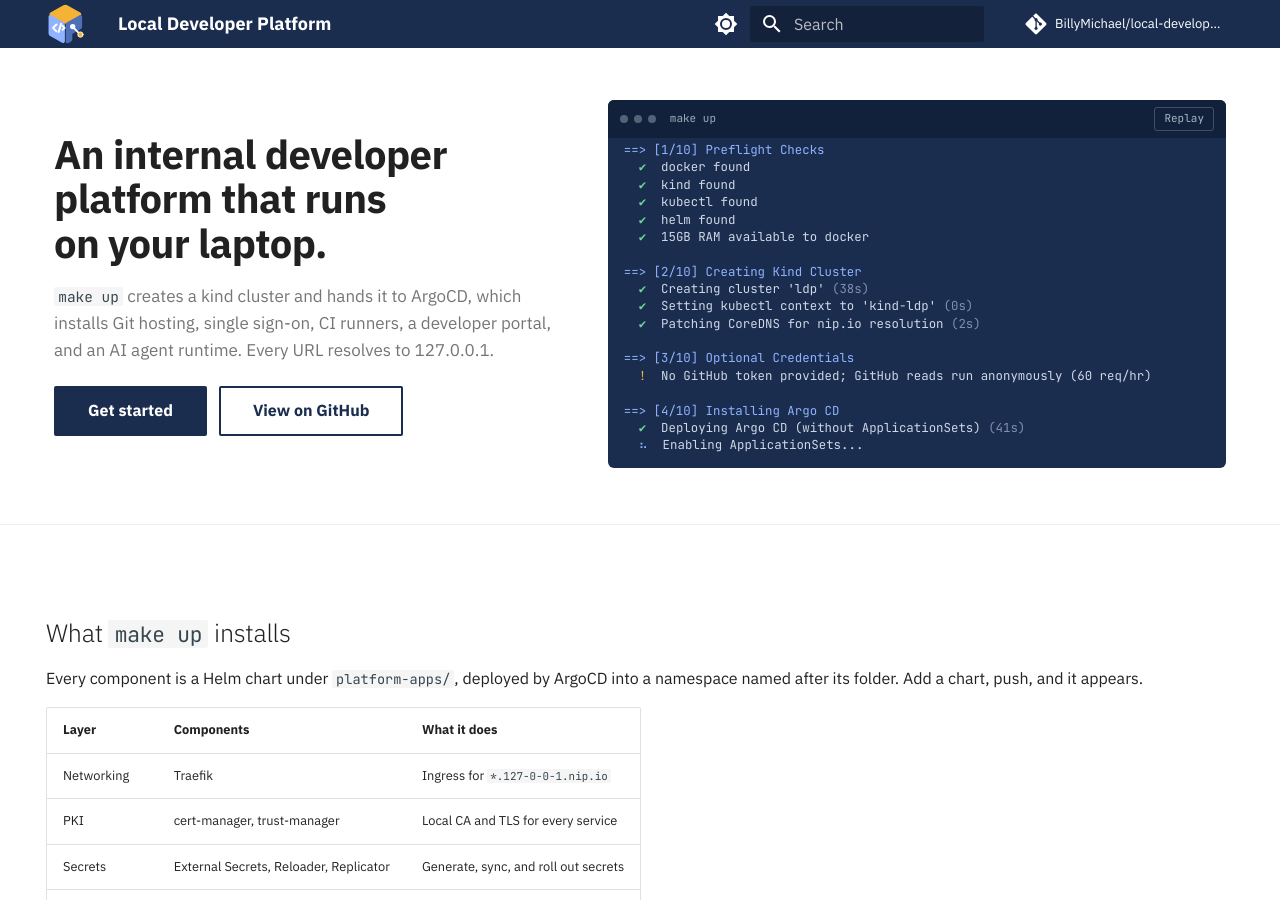
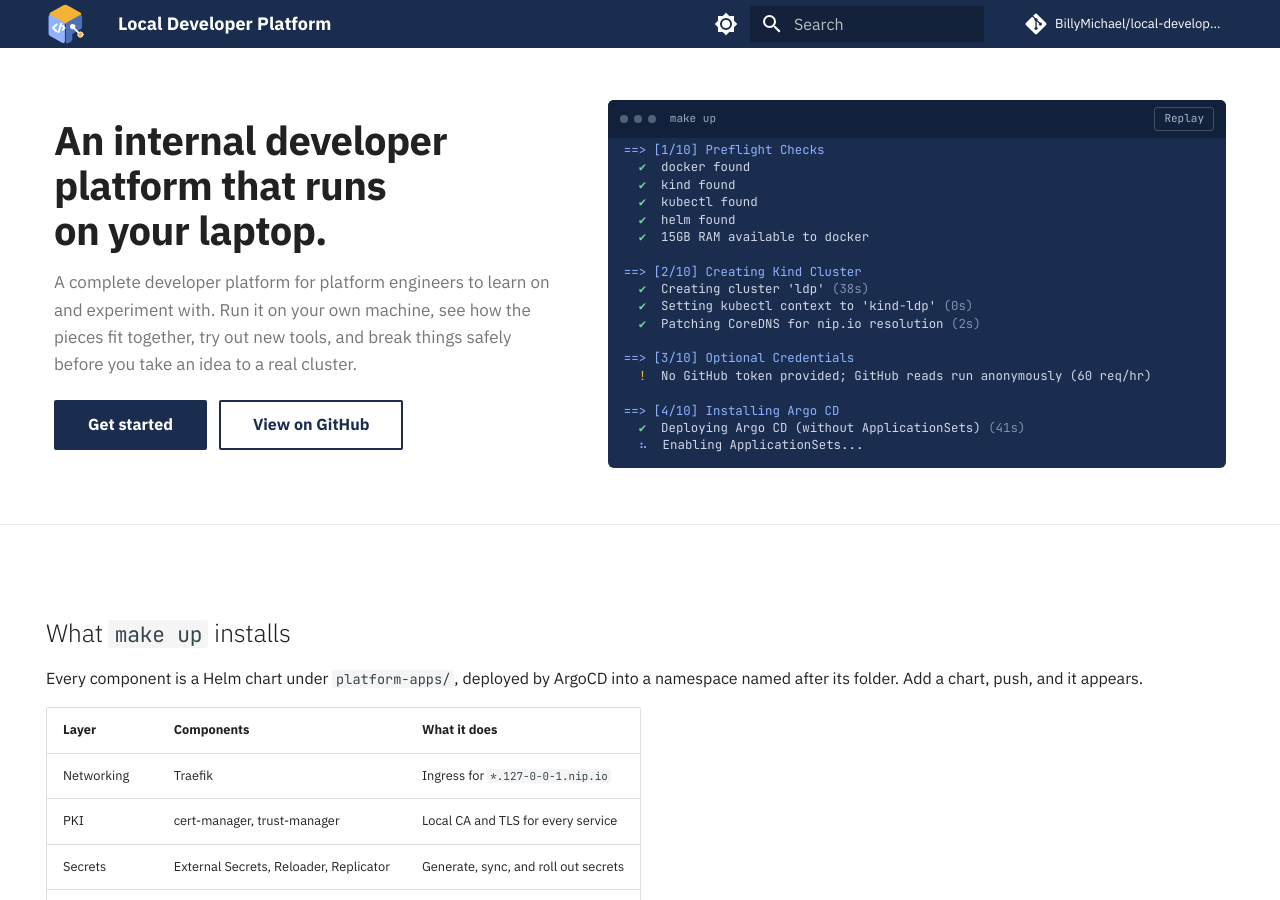
Before and after one commit to BillyMichael/local-developer-platform, an MkDocs documentation site: the page built from docs/index.md, in a window 1280 px wide and 900 px high. Built offline with MkDocs 1.6.1 and Material for MkDocs 9.7.7, drawn with Linux system fonts in a browser that asks for light colours; comment, search, counter and statistics services are not loaded.

Commit message:
docs(home): describe who the platform is for in the hero

```diff
--- a/overrides/home.html
+++ b/overrides/home.html
@@ -7,9 +7,10 @@
       <div>
         <h1>An internal developer platform that runs on your laptop.</h1>
         <p>
-          <code>make up</code> creates a kind cluster and hands it to ArgoCD,
-          which installs Git hosting, single sign-on, CI runners, a developer
-          portal, and an AI agent runtime. Every URL resolves to 127.0.0.1.
+          A complete developer platform for platform engineers to learn on and
+          experiment with. Run it on your own machine, see how the pieces fit
+          together, try out new tools, and break things safely before you take
+          an idea to a real cluster.
         </p>
         <div class="ldp-hero__actions">
           <a href="getting-started/overview/" class="md-button md-button--primary">Get started</a>
```
